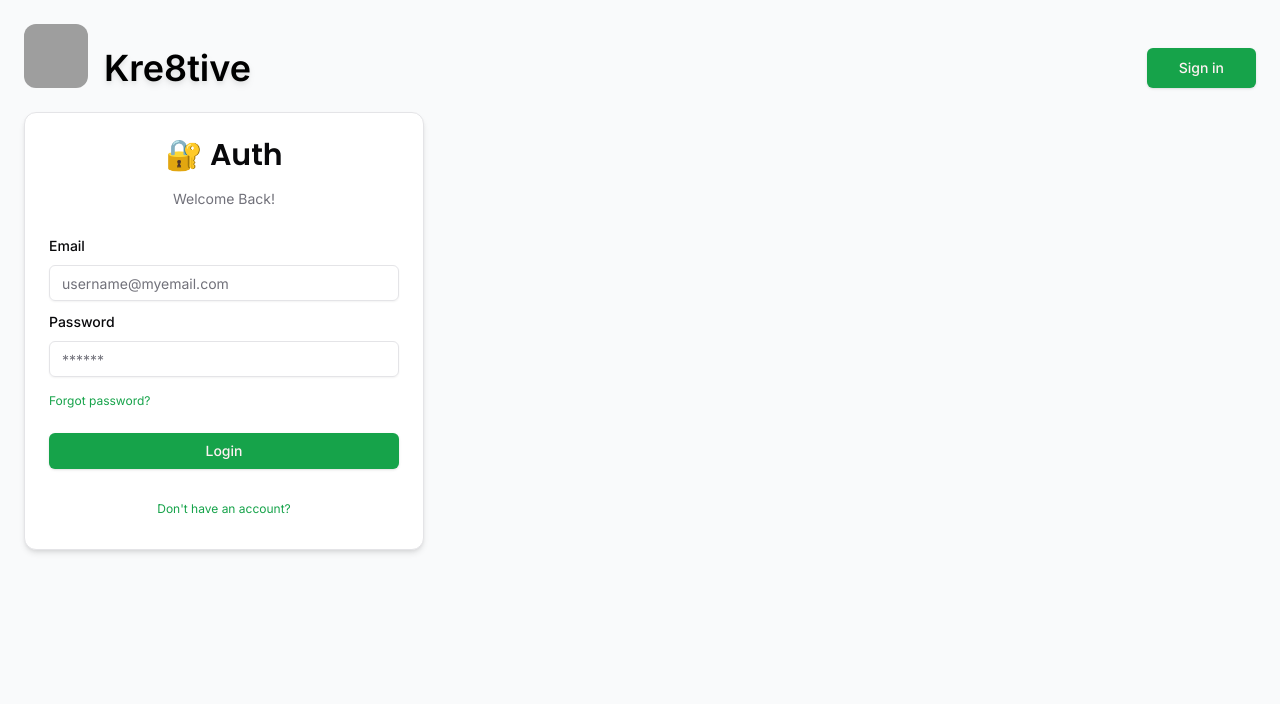
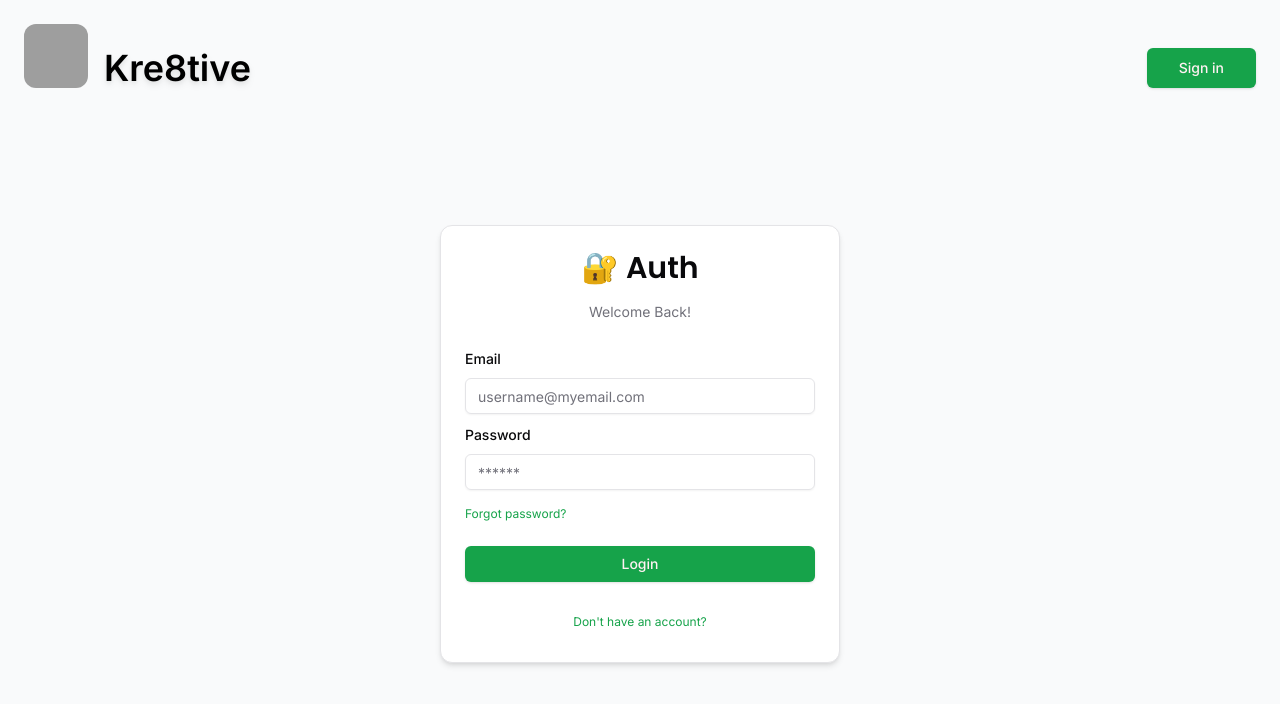
Before and after one commit to nicholavila/Creative-Marketplace, a Next.js app: page /auth/login in a window 1280 px wide. Shown: the top 704 px of the page. Built offline with nearby package versions, Linux system fonts and the light colour scheme; no server answers; grey boxes are pictures that could not be loaded.

Commit message:
fix: fix login style

```diff
--- a/app/auth/layout.tsx
+++ b/app/auth/layout.tsx
@@ -2,7 +2,7 @@ import * as React from "react";
 
 const AuthLayout = ({ children }: { children: React.ReactNode }) => {
   return (
-    <div className="w-full h-full">
+    <div className="w-full h-full flex items-center justify-center">
       {children}
     </div>
   );
--- a/components/auth/login-form.tsx
+++ b/components/auth/login-form.tsx
@@ -65,7 +65,7 @@ export const LoginForm = () => {
       <CardWrapper
         headerLabel="Welcome Back!"
         backButtonLabel="Don't have an account?"
-        backButtonHref="/auth/register"
+        backButtonHref="/"
         showSocial={false}
       >
         <Form {...form}>
```
